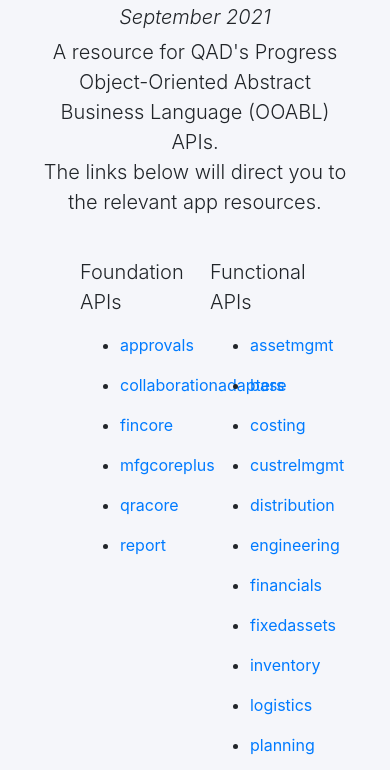
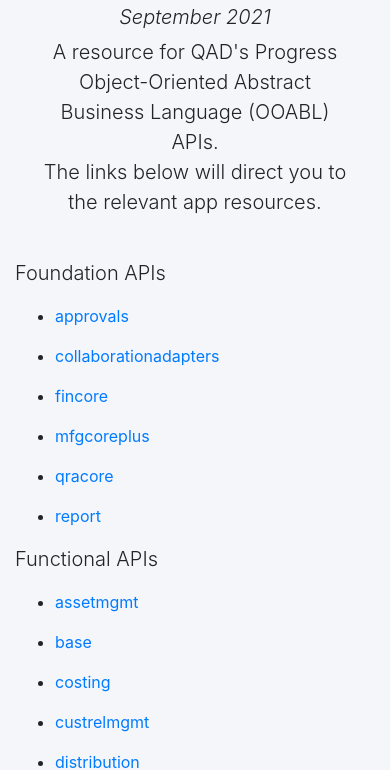
Before and after one commit to KaiyoteSoft/QAD_apiResources, a plain HTML site: page index.html in a window 390 px wide. Shown: the part 278-1048 px from the top of the page. Drawn offline with nearby package versions, Linux system fonts and the light colour scheme.

Commit message:
Added breakpoint to columns so that page displays properly on smaller screens

```diff
--- a/index.html
+++ b/index.html
@@ -60,8 +60,8 @@
       </div>
 
       <div class="row">
-        <div class="col-2"></div>
-        <div class="col-4">
+        <div class="col-md-2"></div>
+        <div class="col-md-4 ">
           <p class="lead">Foundation APIs</p>
           <ul>
             <li><p><a target="_blank" href="https://documentlibrary.qad.com/help/ooabl_api/adaptive_ux_2021_0/approvals/latest/index.html">approvals</a></p></li>
@@ -72,7 +72,7 @@
             <li><p><a target="_blank" href="https://documentlibrary.qad.com/help/ooabl_api/adaptive_ux_2021_0/report/latest/index.html">report</a></p></li>
           </ul>
         </div>
-        <div class="col-4">
+        <div class="col-md-4">
           <p class="lead">Functional APIs</p>
           <ul>
             <li><p><a target="_blank" href="https://documentlibrary.qad.com/help/ooabl_api/adaptive_ux_2021_0/assetmgmt/QRA1.4/index.html">assetmgmt</a></p></li>
@@ -98,7 +98,7 @@
             <li><p><a target="_blank" href="https://documentlibrary.qad.com/help/ooabl_api/adaptive_ux_2021_0/transhist/2.5/index.html">transhist</a></p></li>
           </ul>
         </div>
-        <div class="col-2"></div>
+        <div class="col-md-2"></div>
       </div>
 
     </main><!-- /.container -->
```
